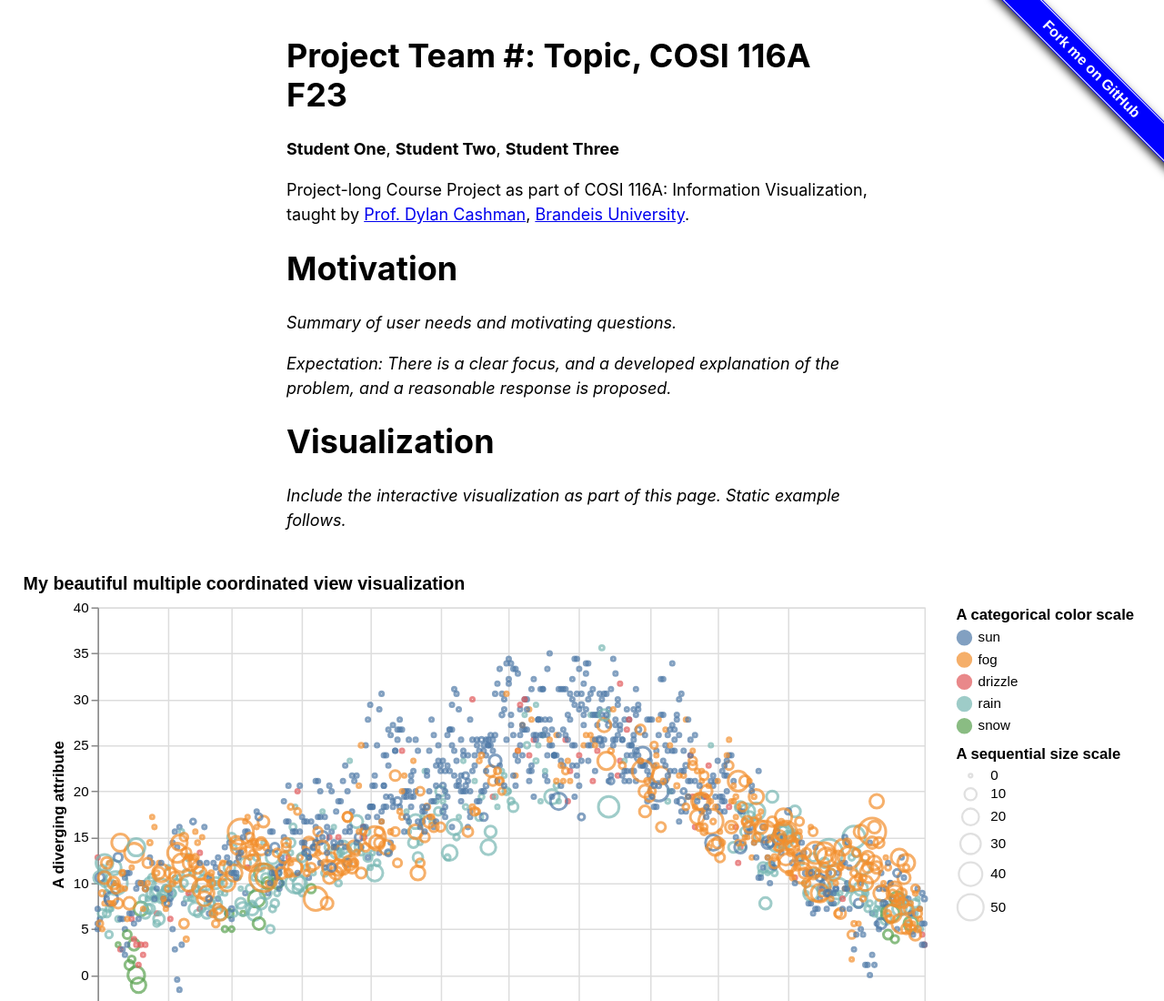
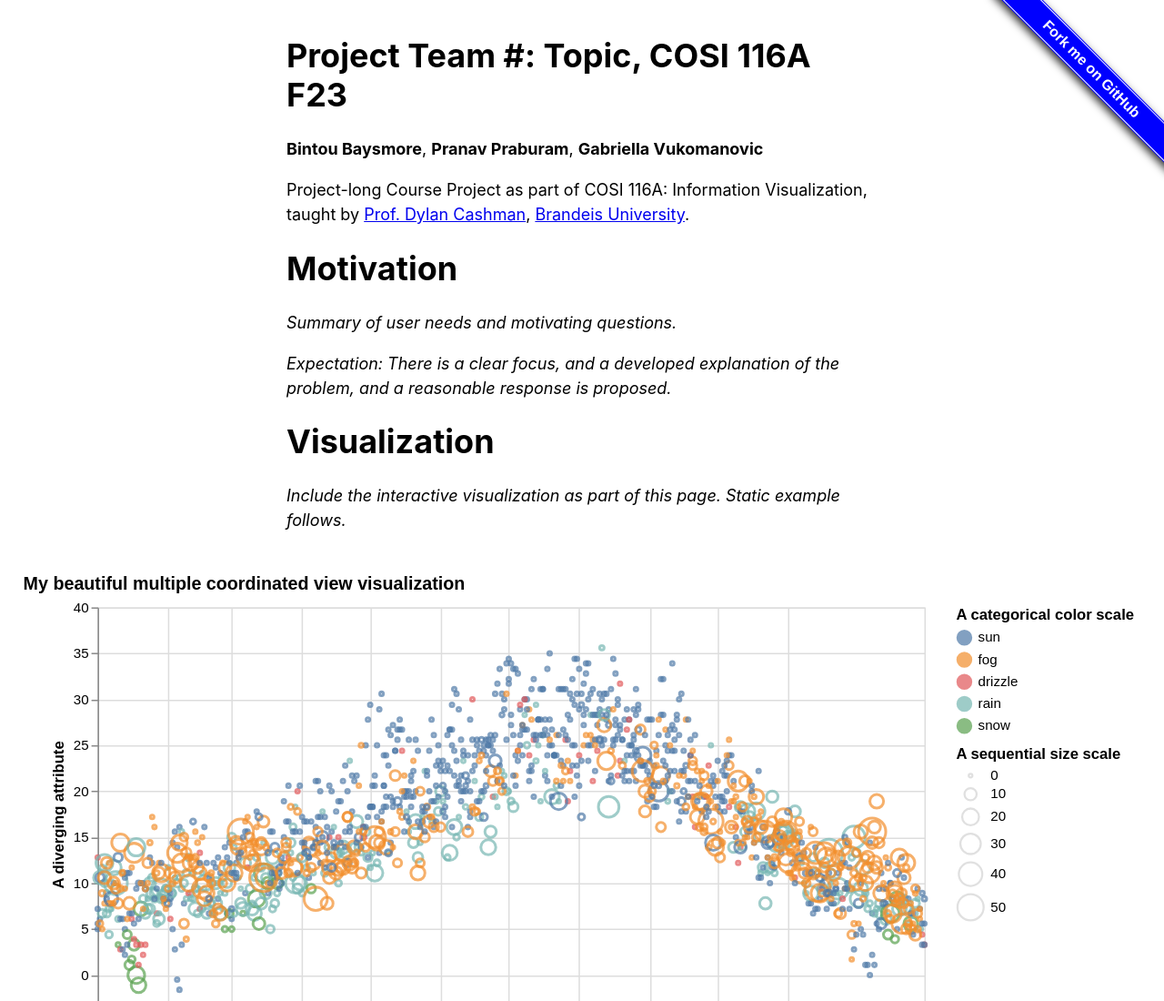
Before and after one commit to COSI116A-Brandeis-InfoVis-Fall23/cosi-116a-final-project-code-BintouBaysmore, a plain HTML site: page index.html in a window 1280 px wide. Shown: the top 1100 px of the page at 91% size. Drawn offline with Linux system fonts and the light colour scheme.

Commit message:
first commit

```diff
--- a/index.html
+++ b/index.html
@@ -6,7 +6,7 @@
   <meta charset="utf-8">
 
   <!-- Title -->
-  <title>Project Team #: Topic, COSI 116A F23</title>
+  <title>Project Team 6: Topic, COSI 116A F23</title>
 
   <!-- CSS Styling -->
   <link rel="stylesheet" href="style.css">
@@ -33,7 +33,7 @@
 
     <h1>Project Team #: Topic, COSI 116A F23</h1>
 
-    <p><strong>Student One</strong>, <strong>Student Two</strong>, <strong>Student Three</strong></p>
+    <p><strong>Bintou Baysmore</strong>, <strong>Pranav Praburam</strong>, <strong>Gabriella Vukomanovic</strong></p>
 
     <p>Project-long Course Project as part of COSI 116A: Information Visualization</a>, taught by <a href="https://cs.brandeis.edu/~dylan/">Prof. Dylan Cashman</a>, <a href="https://cs.brandeis.edu/">Brandeis University</a>.</p>
 
```
